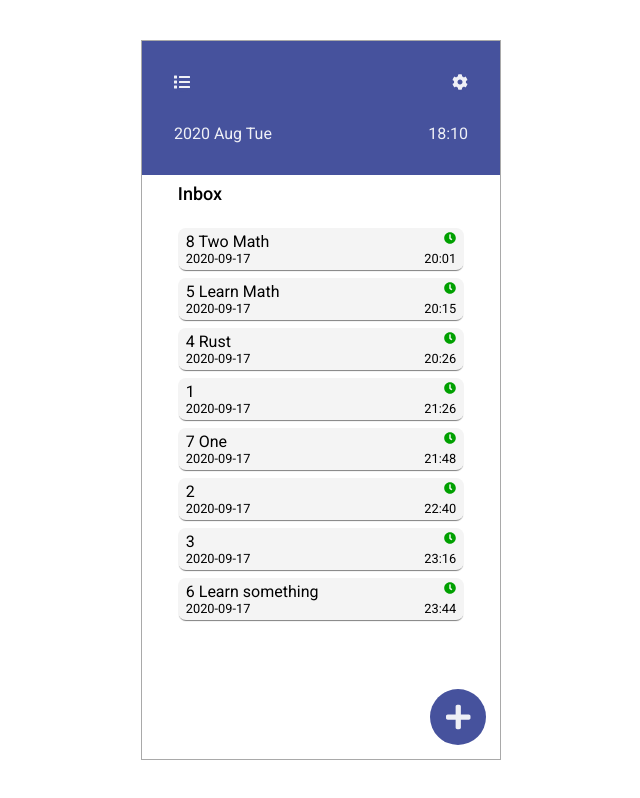
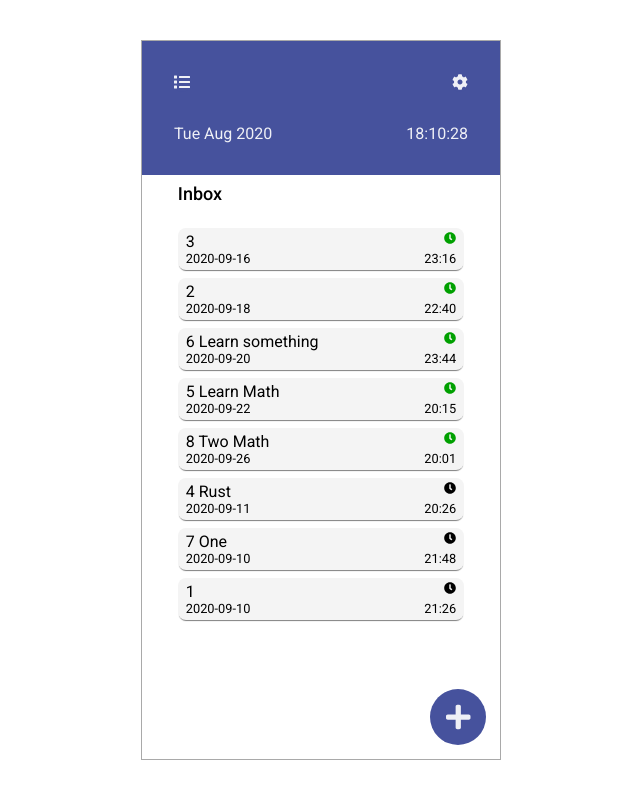
Before and after one commit to 1amL0st/react-todo, a React (Create React App) app: page / in a window 1280 px wide. Shown: the whole page, without its empty margins (319-959 px from the left). Built offline with nearby package versions, Linux system fonts and the light colour scheme.

Commit message:
Using MyTime in header

```diff
--- a/src/App.js
+++ b/src/App.js
@@ -17,16 +17,16 @@ class DB
   GenerateTasks()
   {
     this.tasks = [
-      {name: '1', desc: "blah-blah-blah", time: "13:16", date: '2020-09-14'},
-      {name: '2', desc: "blah-blah-blah", time: "15:00", date: '2020-09-14'},
-      {name: '3', desc: "blah-blah-blah", time: "09:00", date: '2020-09-14'},
-      {name: '4 Rust', desc: "blah-blah-blah", time: "09:00", date: '2020-09-14'},
-      {name: '5 Learn Math', desc: "blah-blah-blah", time: "09:00", date: '2020-09-14'},
-      {name: '6 Learn something', desc: "blah-blah-blah", time: "09:00", date: '2020-09-14'},
-      {name: '7 One', desc: "blah-blah-blah", time: "09:00", date: '2020-09-14'},
-      {name: '8 Two Math', desc: "blah-blah-blah", time: "09:00", date: '2020-09-14'},
-      // {name: '9 Three something', desc: "blah-blah-blah", time: "09:00", date: '16-09-2020'},
-      // {name: '10 Three something', desc: "blah-blah-blah", time: "09:00", date: '16-09-2020'}
+      {name: '1', desc: "blah-blah-blah", time: "13:16", date: '17-09-2020'},
+      {name: '2', desc: "blah-blah-blah", time: "15:00", date: '17-09-2020'},
+      {name: '3', desc: "blah-blah-blah", time: "09:00", date: '17-09-2020'},
+      {name: '4 Rust', desc: "blah-blah-blah", time: "09:00", date: '17-09-2020'},
+      {name: '5 Learn Math', desc: "blah-blah-blah", time: "09:00", date: '17-09-2020'},
+      {name: '6 Learn something', desc: "blah-blah-blah", time: "09:00", date: '17-09-2020'},
+      {name: '7 One', desc: "blah-blah-blah", time: "09:00", date: '17-09-2020'},
+      {name: '8 Two Math', desc: "blah-blah-blah", time: "09:00", date: '17-09-2020'},
+      //{name: '9 Three something', desc: "blah-blah-blah", time: "09:00", date: '16-09-2020'},
+      //{name: '10 Three something', desc: "blah-blah-blah", time: "09:00", date: '16-09-2020'}
     ];
     /***************************************************************************
       Testing code!!! You must remove it!
@@ -48,7 +48,7 @@ class DB
 
     function GenerateDate() {
       const now = new Date();
-      const day = FirstZero(17);//FirstZero(Helpers.GetRandomInt(now.getDate() - 16, 28));
+      const day = FirstZero(Helpers.GetRandomInt(now.getDate() - 10, 28));
       const month = FirstZero(now.getMonth() + 1);
       return now.getFullYear() + "-" + month + "-" + day;
     }
--- /dev/null
+++ b/src/MyTime.js
@@ -0,0 +1,31 @@
+class MyTime
+{
+    /*
+        MyTime (time) is a string in format: hh:mm:ss
+        MyTime (date) is a string in format: dd-mm-yyyy
+        MyTime (named date) is a string in format: <day name> <month name> <year>
+    */
+
+    static ShiftZero(value) {
+        return (value < 10) ? "0" + value : value;
+    }
+
+    static DateToMyTime(date) {
+        return this.ShiftZero(date.getHours()) + ":" + this.ShiftZero(date.getMinutes()) + ":" + this.ShiftZero(date.getSeconds());
+    }
+
+    static DateToMyDate(date) {
+        return this.ShiftZero(date.getDate()) + "-" + this.ShiftZero(date.getMonth()) + "-" + this.ShiftZero(date.getFullYear());
+    }
+
+    static DateToMyDateNamed(date) {
+        const days = ['Sunday', 'Monday', 'Tuesday', 'Wednesday', 'Thursday', 'Friday', 'Saturday'];
+            const months  = ["January", "February", "March", "April", "May", "June", "July", "August", "September", "October", "November", "December"];
+            let month = (months[date.getMonth() - 1]).slice(0, 3);
+            let day = (days[date.getDay()]).slice(0, 3);
+            return `${day} ${month} ${date.getFullYear()}`;
+    }
+
+}
+
+export default MyTime;
--- a/src/components/Header/Header.jsx
+++ b/src/components/Header/Header.jsx
@@ -3,22 +3,22 @@ import React from 'react';
 import * as icons from "@fortawesome/free-solid-svg-icons";
 import { FontAwesomeIcon } from "@fortawesome/react-fontawesome";
 
-import Helpers from "../../Helpers"
+import MyTime from '../../MyTime'
 
 class Header extends React.Component {
     constructor() {
         super();
 
         this.state = {
-            curDate: Helpers.DateToDateStr(new Date()),
-            curTime: Helpers.DateToTimeStr(new Date())
+            curDate: MyTime.DateToMyDateNamed(new Date()),
+            curTime: MyTime.DateToMyTime(new Date())
         }
     }
 
     componentDidMount() {
         this.interval = setInterval(() => {
-            this.setState({curDate: Helpers.DateToDateStr(new Date())});
-            this.setState({curTime: Helpers.DateToTimeStr(new Date())});
+            this.setState({curDate: MyTime.DateToMyDateNamed(new Date())});
+            this.setState({curTime: MyTime.DateToMyTime(new Date())});
         }, 1000);
     }
 
```
